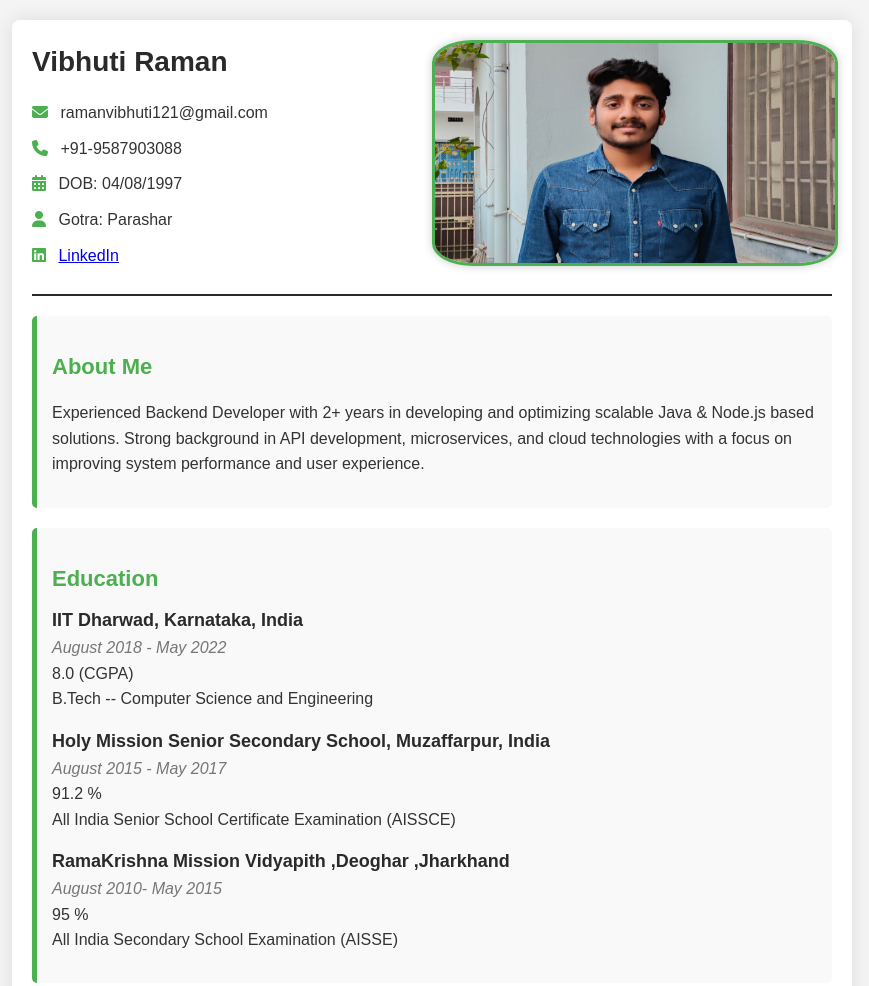
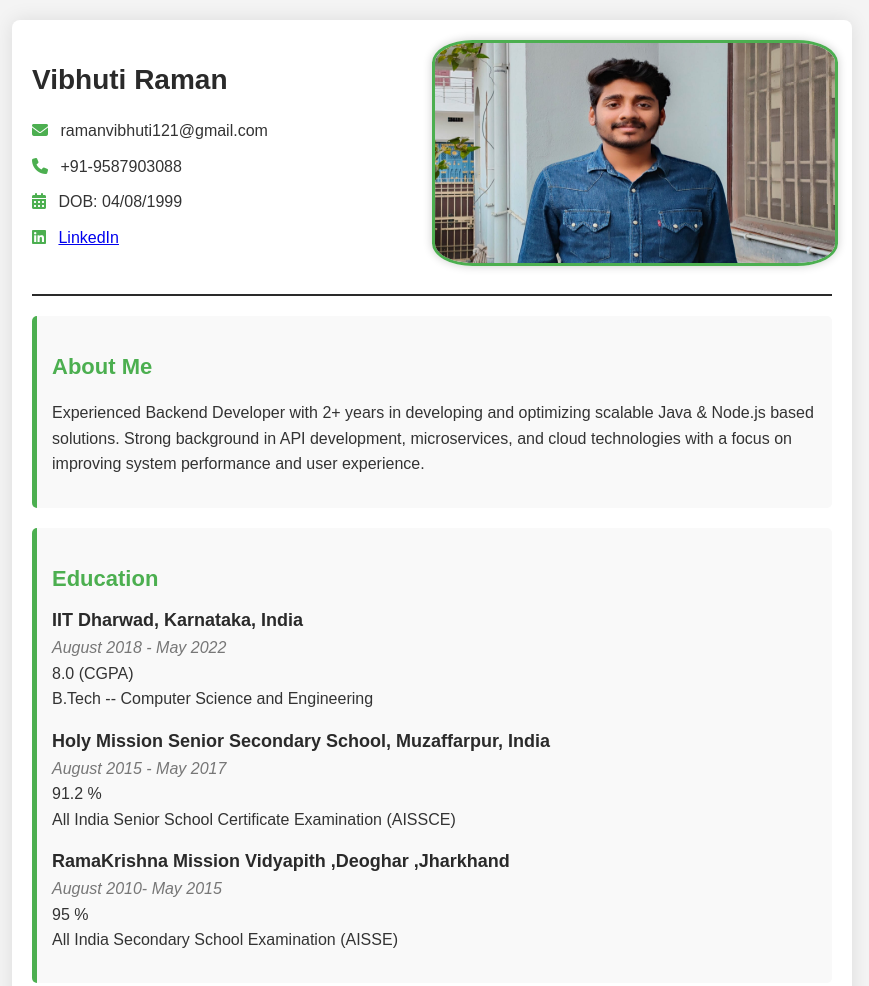
Before and after one commit to vibhuti121/vibhuti121.github.io, a plain HTML site: page index.html in a window 1280 px wide. Shown: the top 986 px of the page, without its empty margins (208-1077 px from the left). Drawn offline with Linux system fonts and the light colour scheme.

Commit message:
new change1

```diff
--- a/index.html
+++ b/index.html
@@ -15,8 +15,7 @@
                 <div class="contact_info">
                     <p><i class="fas fa-envelope"></i> ramanvibhuti121@gmail.com</p>
                     <p><i class="fas fa-phone"></i> +91-9587903088</p>
-                    <p><i class="fas fa-calendar-alt"></i> DOB: 04/08/1997</p>
-                    <p><i class="fas fa-user"></i> Gotra: Parashar</p>
+                    <p><i class="fas fa-calendar-alt"></i> DOB: 04/08/1999</p>
                     <p><i class="fab fa-linkedin"></i> <a href="https://www.linkedin.com/in/vibhuti-raman-43885a193" target="_blank">LinkedIn</a></p>
                 </div>
             </div>
```
